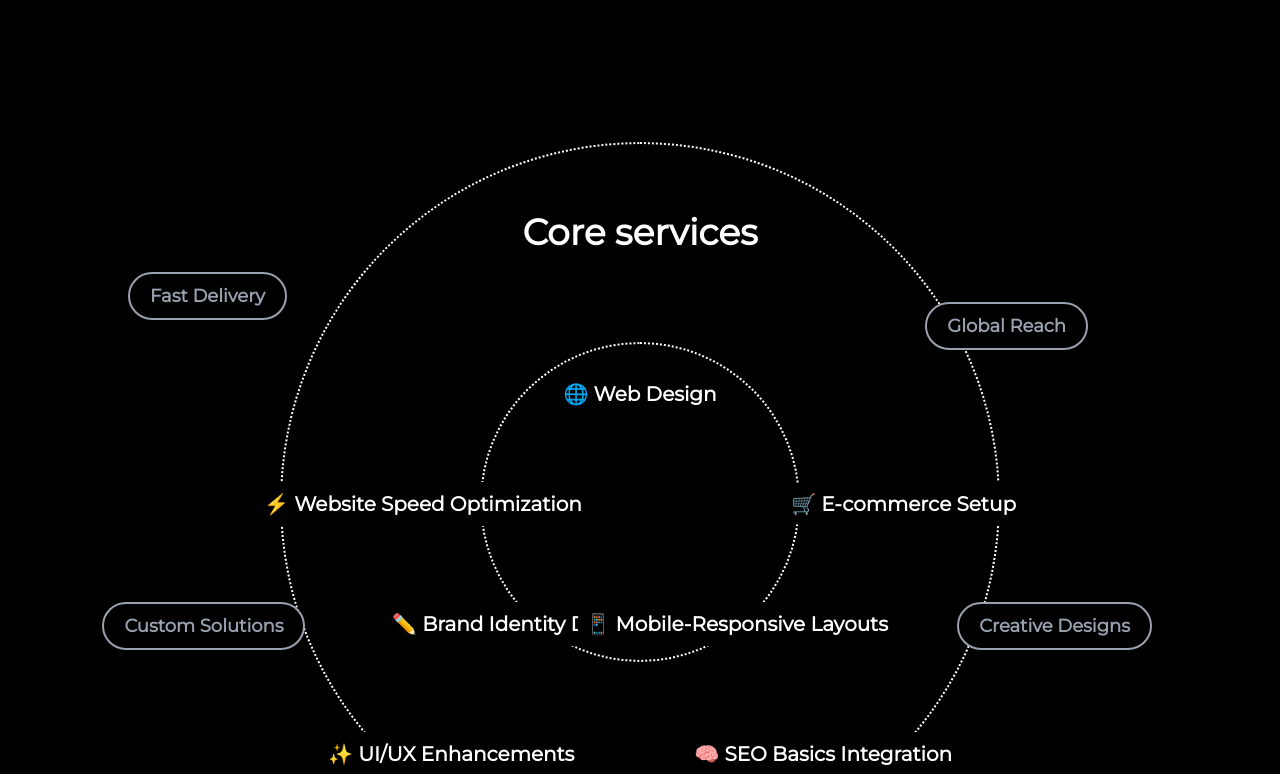
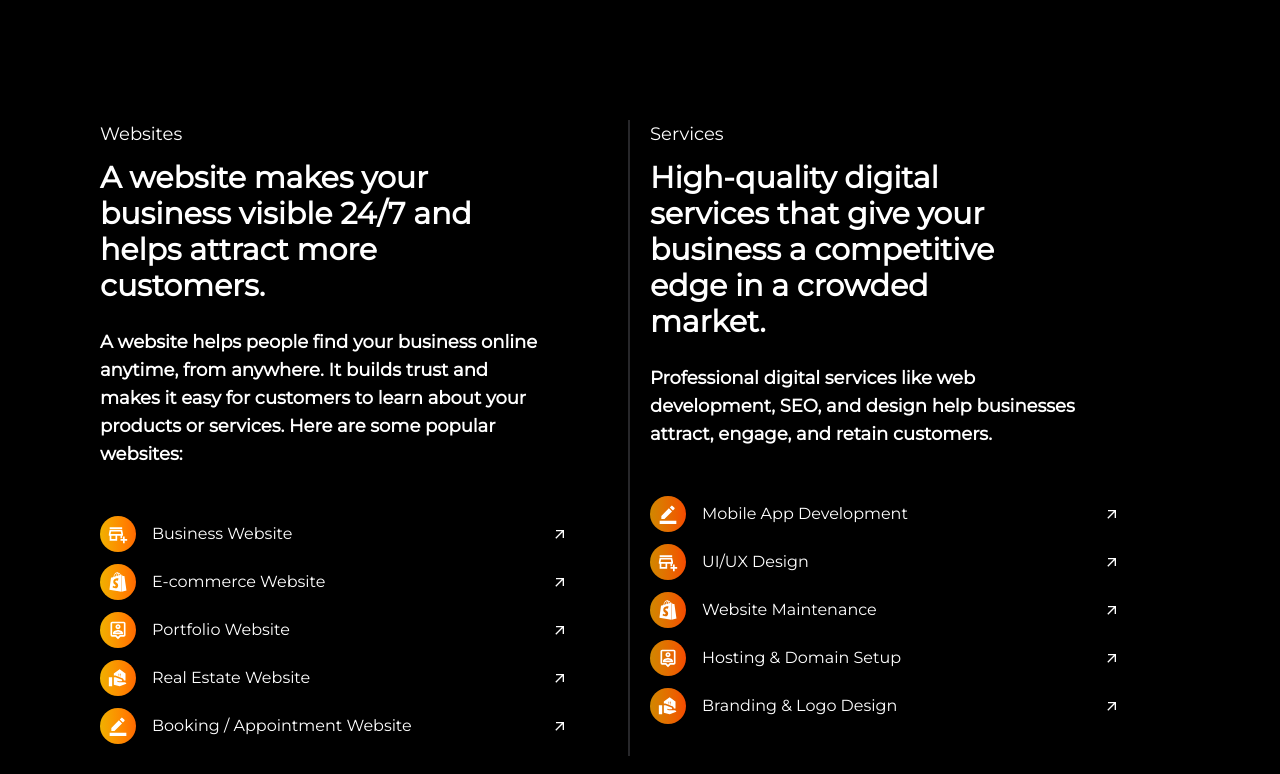
Before and after one commit to MuhammadMustafa18/agencyV1, a React (Vite) app: page / in a window 1280 px wide. Shown: the part 680-1454 px from the top of the page. Built offline with nearby package versions, Linux system fonts and the light colour scheme; a web font is replaced by a local one.

Commit message:
services

```diff
--- a/src/App.jsx
+++ b/src/App.jsx
@@ -11,6 +11,7 @@ import Footer from './components/Footer/Footer'
 import ServicesOverview from './components/services/ServicesOverview'
 import Appointment from './components/appointment/Appointment'
 import AppBox from "./components/appointment/AppBox";
+import Services2 from './components/services/Services2'
 
 function App() {
   const [count, setCount] = useState(0)
@@ -20,7 +21,9 @@ function App() {
       <Navbar />
       <div></div>
       <Hero />
+      <Services2 />
       <ServicesOverview />
+
       <Description />
       <Services />
       <ProjectsSection />
--- /dev/null
+++ b/src/components/services/Services2.jsx
@@ -0,0 +1,119 @@
+import { div } from 'framer-motion/client';
+import React from 'react'
+import { MdOutlineAddBusiness } from "react-icons/md";
+import { MdArrowOutward } from "react-icons/md";
+import { FaShopify } from "react-icons/fa";
+import { MdOutlinePersonPin } from "react-icons/md";
+import { MdRealEstateAgent } from "react-icons/md";
+import { MdBorderColor } from "react-icons/md";
+const services = [
+    {
+      name: "Mobile App Development",
+      icon: MdBorderColor,
+    },
+  {
+    name: "UI/UX Design",
+    icon: MdOutlineAddBusiness,
+  },
+  {
+    name: "Website Maintenance",
+    icon: FaShopify,
+  },
+  {
+    name: "Hosting & Domain Setup",
+    icon: MdOutlinePersonPin,
+  },
+  {
+    name: "Branding & Logo Design",
+    icon: MdRealEstateAgent,
+  },
+];
+const websites = [
+  {
+    name: "Business Website",
+    icon: MdOutlineAddBusiness,
+  },
+  {
+    name: "E-commerce Website",
+    icon: FaShopify,
+  },
+  {
+    name: "Portfolio Website",
+    icon: MdOutlinePersonPin,
+  },
+  {
+    name: "Real Estate Website",
+    icon: MdRealEstateAgent,
+  },
+  {
+    name: "Booking / Appointment Website",
+    icon: MdBorderColor,
+  },
+];
+const Services2 = () => {
+  return (
+    <div className="w-full text-white sm:px-25 px-5 grid sm:grid-cols-2 grid-cols-1 gap-5">
+      <div className="border-r-2 border-r-zinc-800">
+        <h1 className="text-lg mb-3">Websites</h1>
+        <p className="text-3xl font-extrabold mb-6 w-[75%]">
+          A website makes your business visible 24/7 and helps attract more
+          customers.
+        </p>
+        <p className="text-lg font-bold w-[85%]">
+          A website helps people find your business online anytime, from
+          anywhere. It builds trust and makes it easy for customers to learn
+          about your products or services. Here are some popular websites:
+        </p>
+        <div className="mt-12">
+          {websites.map((website) => (
+            <div
+              key={website.name}
+              className="flex flex-row items-center justify-between pr-15 mb-3"
+            >
+              <div className="flex flex-row items-center space-x-4">
+                <div className="bg-gradient-to-r from-yellow-500 to-orange-500 p-2 rounded-full">
+                  <website.icon className="text-white text-xl" />
+                </div>
+                <p className="text-md">{website.name}</p>
+              </div>
+              <div className="">
+                <MdArrowOutward />
+              </div>
+            </div>
+          ))}
+        </div>
+      </div>
+      <div className="">
+        <h1 className="text-lg mb-3">Services</h1>
+        <p className="text-3xl font-extrabold mb-6 w-[75%]">
+          High-quality digital services that give your business a competitive
+          edge in a crowded market.
+        </p>
+        <p className="text-lg font-bold mb-12 w-[85%]">
+          Professional digital services like web development, SEO, and design
+          help businesses attract, engage, and retain customers.
+        </p>
+        <div className="mt-12 ">
+          {services.map((service) => (
+            <div
+              key={service.name}
+              className="flex flex-row items-center justify-between pr-15 mb-3"
+            >
+              <div className="flex flex-row items-center space-x-4">
+                <div className="bg-gradient-to-r from-yellow-600 to-orange-600 p-2 rounded-full">
+                  <service.icon className="text-white text-xl" />
+                </div>
+                <p className="text-md">{service.name}</p>
+              </div>
+              <div className="">
+                <MdArrowOutward />
+              </div>
+            </div>
+          ))}
+        </div>
+      </div>
+    </div>
+  );
+}
+
+export default Services2
```
